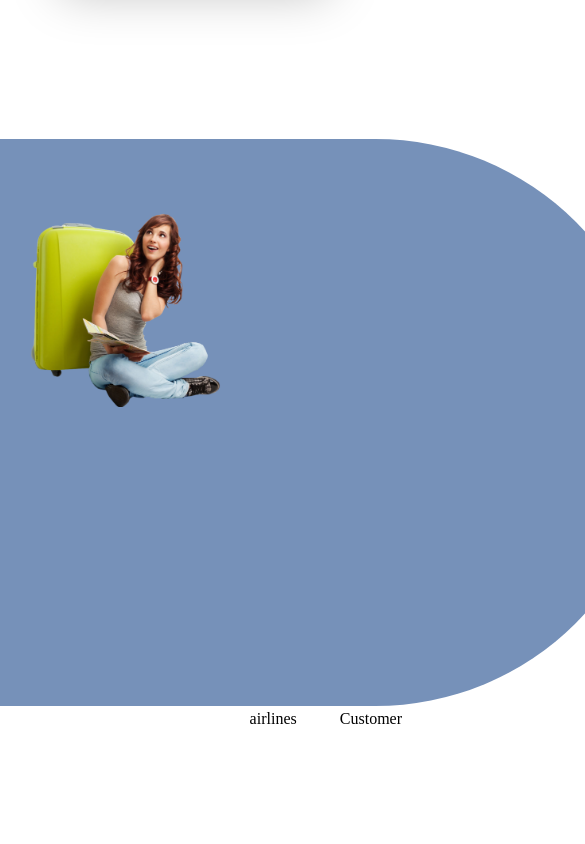
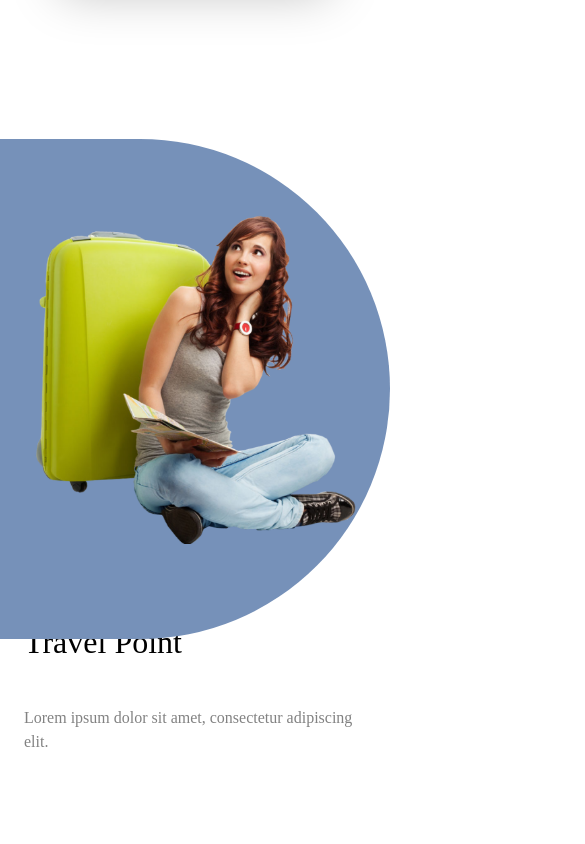
Before and after one commit to yannmarc/travel-page, a React (Create React App) app: page / in a window 390 px wide. Shown: the part 4400-5244 px from the top of the page, 585 px wide, since content can reach past the window. Built offline with nearby package versions, Linux system fonts and the light colour scheme; the HTML template or start-up script is replaced by a standard one.

Commit message:
adding the key travel points of the page

```diff
--- a/src/components/TravelPoint.jsx
+++ b/src/components/TravelPoint.jsx
@@ -7,9 +7,9 @@ const TravelPoint = () => {
   return (
    <Fragment>
     <section className='relative'>
-        <div className="lg:max-w-[1100px] lg:mx-auto px-6 xl:px-0 flex justify-between">
+        <div className="lg:max-w-[1100px] lg:mx-auto px-6 xl:px-0 flex justify-between lg:flex-row flex-col gap-y-[50px]">
             <div className="img">
-                <span className="absolute left-0 top-0 w-[659px] h-[567px] bg-[#7691B9] rounded-tr-[500px] rounded-br-[500px]"></span>
+                <span className="absolute left-0 top-0 w-full h-[500px] lg:w-[659px] 2xl:w-[1200px] lg:h-[567px] bg-[#7691B9] rounded-tr-[500px] rounded-br-[500px]"></span>
                 <img className="relative z-10 mt-[72px]" src={travelingGirl} alt="girl siting down with a yellow bag by her left" />
             </div>
             <div className="text">
```
